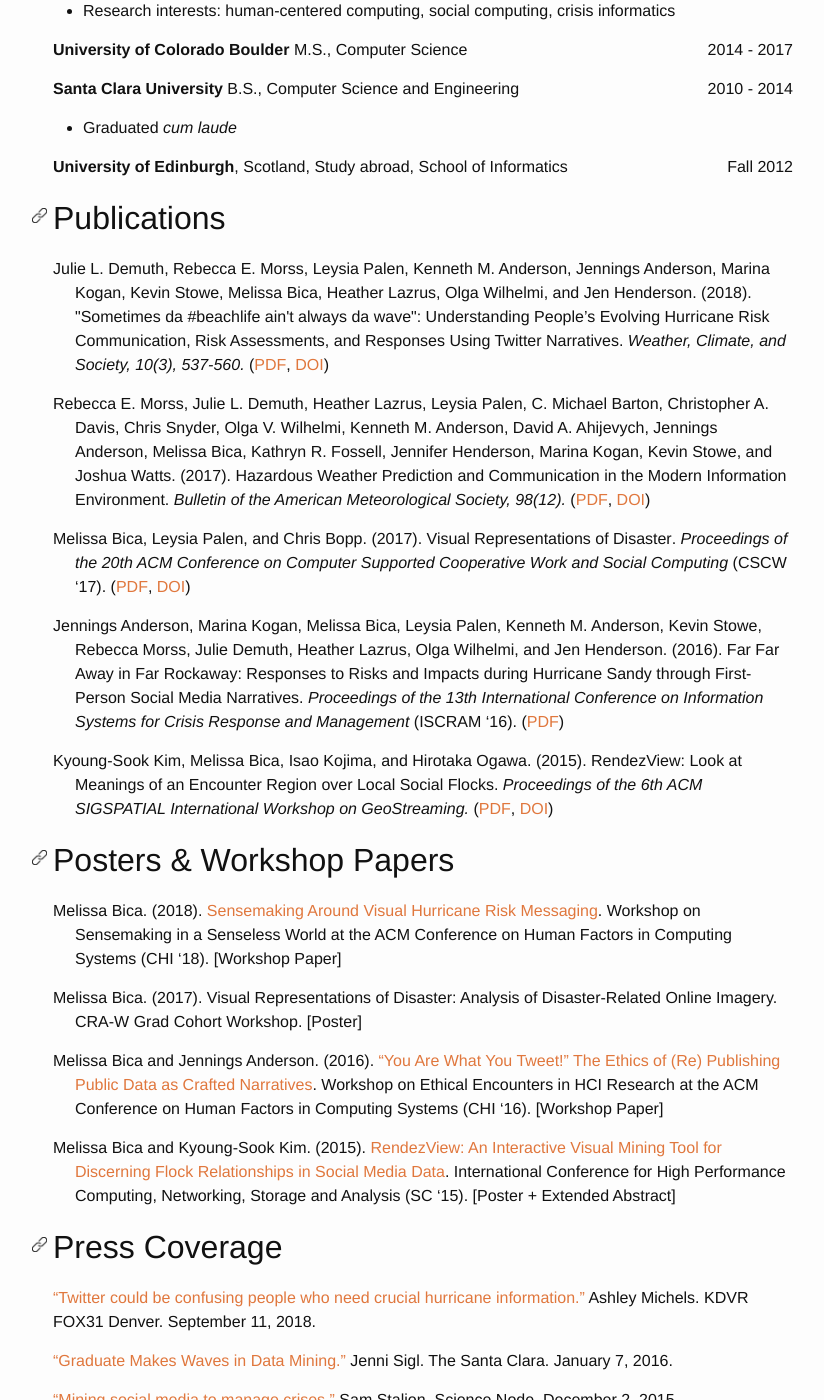
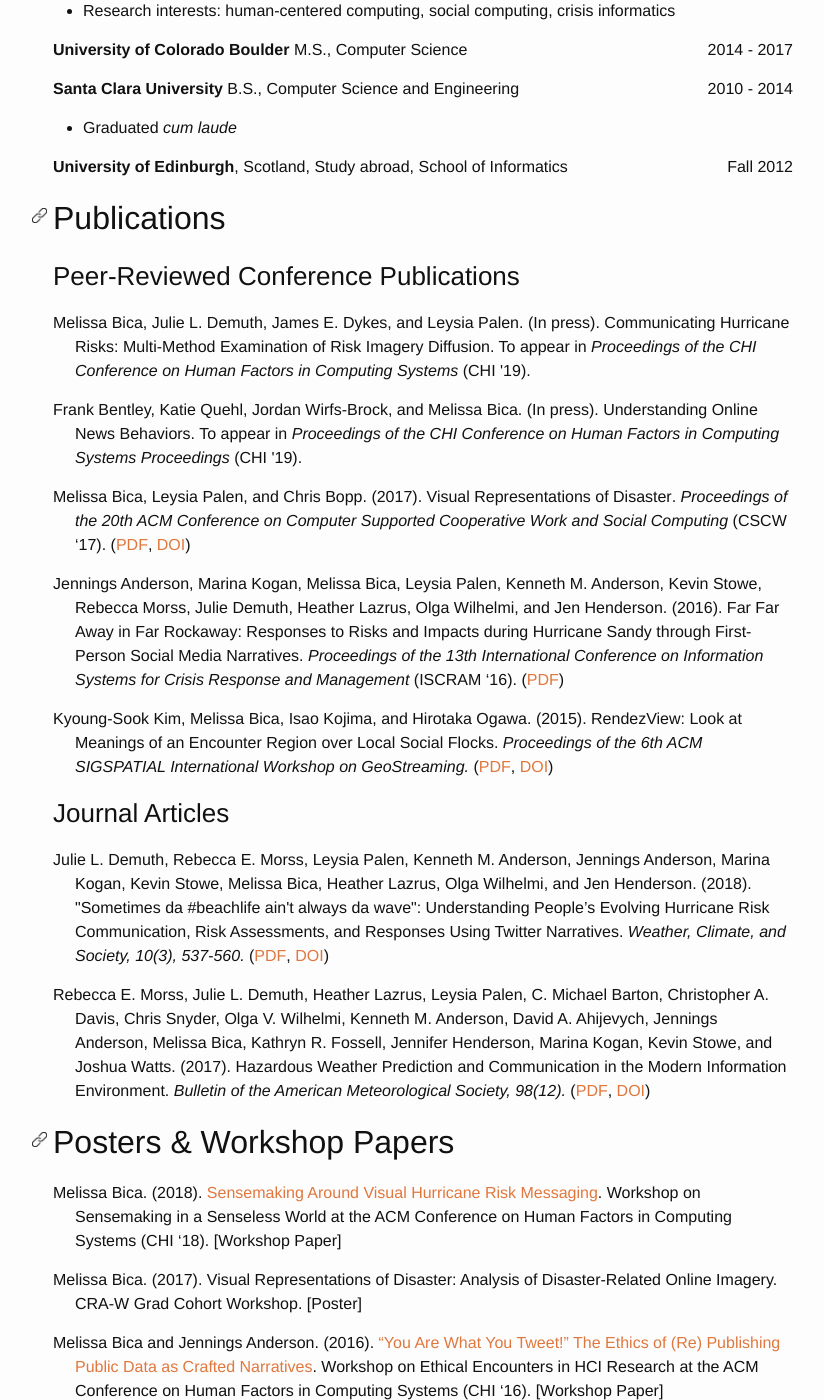
Before and after one commit to melissabica/melissabica.github.io, a Jekyll site: the page built from 3-cv.md, in a window 1280 px wide and 1400 px high, scrolled down 513 px. Shown: the whole window, without its empty margins (217-1041 px from the left). Built offline with Jekyll 4.4.1, drawn with Linux system fonts in a browser that asks for light colours; nearby versions of some CDN libraries; comment, search, counter and statistics services are not loaded; some of the changed text lies outside the part shown.

Commit message:
updated homepage, CV

```diff
--- a/3-cv.md
+++ b/3-cv.md
@@ -33,17 +33,28 @@ permalink: /cv/
 
 
 
+
 <h2><a id="publications" class="anchor" aria-hidden="true" href="#publications"><img src="\assets\link.png" style="width:15px"></a>Publications</h2>
 
-<p class="hangingindent">Julie L. Demuth, Rebecca E. Morss, Leysia Palen, Kenneth M. Anderson, Jennings Anderson, Marina Kogan, Kevin Stowe, Melissa Bica, Heather Lazrus, Olga Wilhelmi, and Jen Henderson. (2018). <span class="bolder">"Sometimes da #beachlife ain't always da wave": Understanding People’s Evolving Hurricane Risk Communication, Risk Assessments, and Responses Using Twitter Narratives.</span> <span class="proceedings">Weather, Climate, and Society, 10(3), 537-560.</span> (<a href="/assets/files/wcas-d-17-0126.1.pdf" target="_blank" class="bolder">PDF</a>, <a href="https://doi.org/10.1175/WCAS-D-17-0126.1" target="_blank" class="bolder">DOI</a>)</p>
+<h3><a id="publications-conf" class="anchor" aria-hidden="true" href="#publications-conf"><img src="\assets\link.png" style="width:15px"></a>Peer-Reviewed Conference Publications</h3>
 
-<p class="hangingindent">Rebecca E. Morss, Julie L. Demuth, Heather Lazrus, Leysia Palen, C. Michael Barton, Christopher A. Davis, Chris Snyder, Olga V. Wilhelmi, Kenneth M. Anderson, David A. Ahijevych, Jennings Anderson, Melissa Bica, Kathryn R. Fossell, Jennifer Henderson, Marina Kogan, Kevin Stowe, and Joshua Watts. (2017). <span class="bolder">Hazardous Weather Prediction and Communication in the Modern Information Environment.</span> <span class="proceedings">Bulletin of the American Meteorological Society, 98(12).</span> (<a href="/assets/files/bams-d-16-0058.1.pdf" target="_blank" class="bolder">PDF</a>, <a href="http://journals.ametsoc.org/doi/abs/10.1175/BAMS-D-16-0058.1" target="_blank" class="bolder">DOI</a>)</p>
+<p class="hangingindent">Melissa Bica, Julie L. Demuth, James E. Dykes, and Leysia Palen. (In press). <span class="bolder">Communicating Hurricane Risks: Multi-Method Examination of Risk Imagery Diffusion.</span> To appear in <span class="proceedings">Proceedings of the CHI Conference on Human Factors in Computing Systems</span> (CHI '19).</p>
+
+<p class="hangingindent">Frank Bentley, Katie Quehl, Jordan Wirfs-Brock, and Melissa Bica. (In press). <span class="bolder">Understanding Online News Behaviors.</span> To appear in <span class="proceedings">Proceedings of the CHI Conference on Human Factors in Computing Systems Proceedings</span> (CHI '19).</p>
 
 <p class="hangingindent">Melissa Bica, Leysia Palen, and Chris Bopp. (2017).  <span class="bolder">Visual Representations of Disaster</span>. <span class="proceedings">Proceedings of the 20th ACM Conference on Computer Supported Cooperative Work and Social Computing </span>(CSCW ‘17). (<a href="http://dl.acm.org/authorize?N21352" target="_blank" class="bolder">PDF</a>, <a href="https://dl.acm.org/citation.cfm?id=2998212" target="_blank" class="bolder">DOI</a>)</p>
 
 <p class="hangingindent">Jennings Anderson, Marina Kogan, Melissa Bica, Leysia Palen, Kenneth M. Anderson, Kevin Stowe, Rebecca Morss, Julie Demuth, Heather Lazrus, Olga Wilhelmi, and Jen Henderson. (2016). <span class="bolder"> Far Far Away in Far Rockaway: Responses to Risks and Impacts during Hurricane Sandy through First-Person Social Media Narratives</span>. <span class="proceedings">Proceedings of the 13th International Conference on Information Systems for Crisis Response and Management </span>(ISCRAM ‘16). (<a href="http://idl.iscram.org/files/jenningsanderson/2016/1388_JenningsAnderson_etal2016.pdf" target="_blank" class="bolder">PDF</a>)</p>
 
 <p class="hangingindent">Kyoung-Sook Kim, Melissa Bica, Isao Kojima, and Hirotaka Ogawa. (2015). <span class="bolder">RendezView: Look at Meanings of an Encounter Region over Local Social Flocks</span>. <span class="proceedings">Proceedings of the 6th ACM SIGSPATIAL International Workshop on GeoStreaming.</span> (<a href="http://dl.acm.org/authorize?N12889" target="_blank" class="bolder">PDF</a>, <a href="https://dl.acm.org/citation.cfm?id=2833178" target="_blank" class="bolder">DOI</a>)</p>
+
+
+<h3><a id="publications-journal" class="anchor" aria-hidden="true" href="#publications-journal"><img src="\assets\link.png" style="width:15px"></a>Journal Articles</h3>
+
+<p class="hangingindent">Julie L. Demuth, Rebecca E. Morss, Leysia Palen, Kenneth M. Anderson, Jennings Anderson, Marina Kogan, Kevin Stowe, Melissa Bica, Heather Lazrus, Olga Wilhelmi, and Jen Henderson. (2018). <span class="bolder">"Sometimes da #beachlife ain't always da wave": Understanding People’s Evolving Hurricane Risk Communication, Risk Assessments, and Responses Using Twitter Narratives.</span> <span class="proceedings">Weather, Climate, and Society, 10(3), 537-560.</span> (<a href="/assets/files/wcas-d-17-0126.1.pdf" target="_blank" class="bolder">PDF</a>, <a href="https://doi.org/10.1175/WCAS-D-17-0126.1" target="_blank" class="bolder">DOI</a>)</p>
+
+<p class="hangingindent">Rebecca E. Morss, Julie L. Demuth, Heather Lazrus, Leysia Palen, C. Michael Barton, Christopher A. Davis, Chris Snyder, Olga V. Wilhelmi, Kenneth M. Anderson, David A. Ahijevych, Jennings Anderson, Melissa Bica, Kathryn R. Fossell, Jennifer Henderson, Marina Kogan, Kevin Stowe, and Joshua Watts. (2017). <span class="bolder">Hazardous Weather Prediction and Communication in the Modern Information Environment.</span> <span class="proceedings">Bulletin of the American Meteorological Society, 98(12).</span> (<a href="/assets/files/bams-d-16-0058.1.pdf" target="_blank" class="bolder">PDF</a>, <a href="http://journals.ametsoc.org/doi/abs/10.1175/BAMS-D-16-0058.1" target="_blank" class="bolder">DOI</a>)</p>
+
 
 
 
@@ -56,6 +67,13 @@ permalink: /cv/
 <p class="hangingindent">Melissa Bica and Jennings Anderson. (2016). <a href="https://ethicalencountershci.files.wordpress.com/2016/03/bica-and-anderson.pdf" target="_blank">“You Are What You Tweet!” The Ethics of (Re) Publishing Public Data as Crafted Narratives</a>. Workshop on Ethical Encounters in HCI Research at the ACM Conference on Human Factors in Computing Systems (CHI ‘16). [Workshop Paper]</p>
 
 <p class="hangingindent">Melissa Bica and Kyoung-Sook Kim. (2015). <a href="http://sc15.supercomputing.org/sites/all/themes/SC15images/tech_poster/tech_poster_pages/post148.html" target="_blank"> RendezView: An Interactive Visual Mining Tool for Discerning Flock Relationships in Social Media Data</a>. International Conference for High Performance Computing, Networking, Storage and Analysis (SC ‘15). [Poster + Extended Abstract]</p>
+
+
+
+
+<h2><a id="presentations" class="anchor" aria-hidden="true" href="#presentations"><img src="\assets\link.png" style="width:15px"></a>Conference Presentations</h2>
+
+Presenter and panelist, <a href="https://annual.ametsoc.org/index.cfm/2019/programs/conferences-and-symposia/14th-symposium-on-societal-applications-policy-research-and-practice/the-other-uncertainty/" target="_blank">"The Other Uncertainty: Social, Political, and Cultural Forms of Uncertainty in Weather Contexts."</a> American Meteorological Society 99th Annual Meeting, Phoenix, AZ. January 7, 2019.
 
 
 
@@ -102,6 +120,7 @@ Interim Engineering Intern
 
 
 
+
 <h2><a id="teaching-experience" class="anchor" aria-hidden="true" href="#teaching-experience"><img src="\assets\link.png" style="width:15px"></a>Teaching Experience</h2>
 **University of Colorado Boulder**
 
@@ -114,6 +133,7 @@ Teaching Assistant for CSCI 1300: Introduction to Programming
 
 <p class="alignright">May 23, 2018</p>
 Guest Lecturer for COEN 100: Undergraduate Research Seminar
+
 
 
 
```
Also changed, not shown: index.md (+3 -2 lines), 1 other file.
